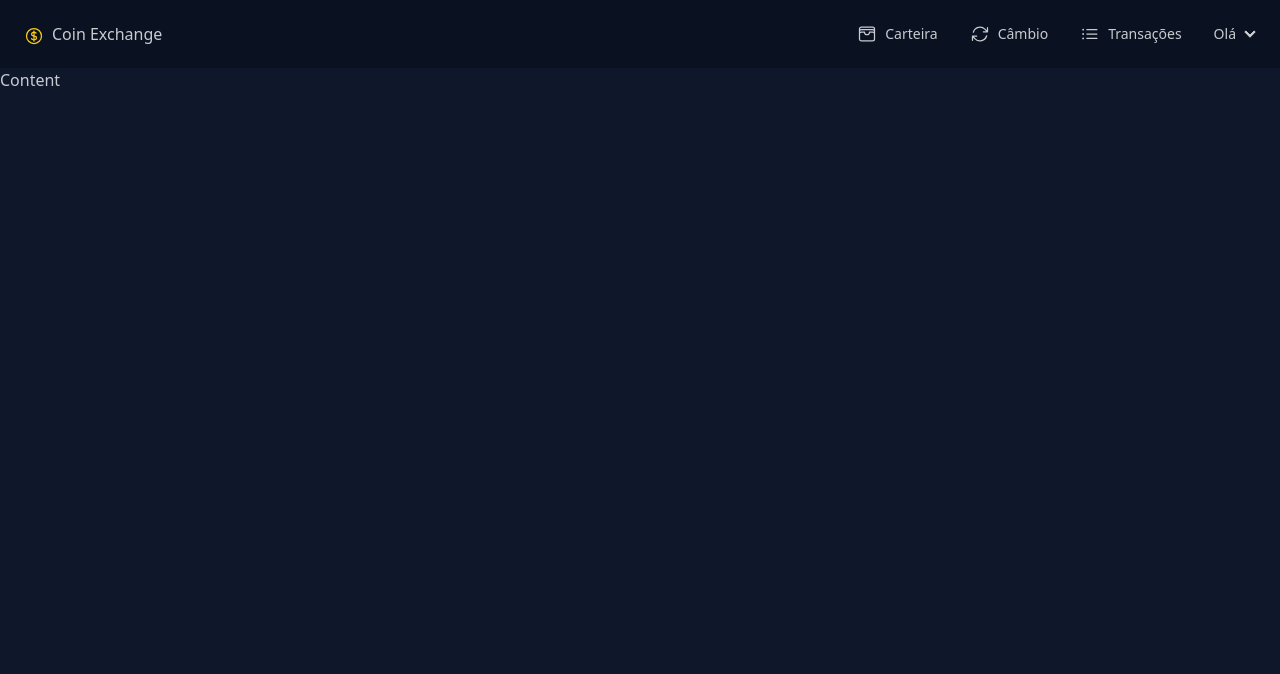
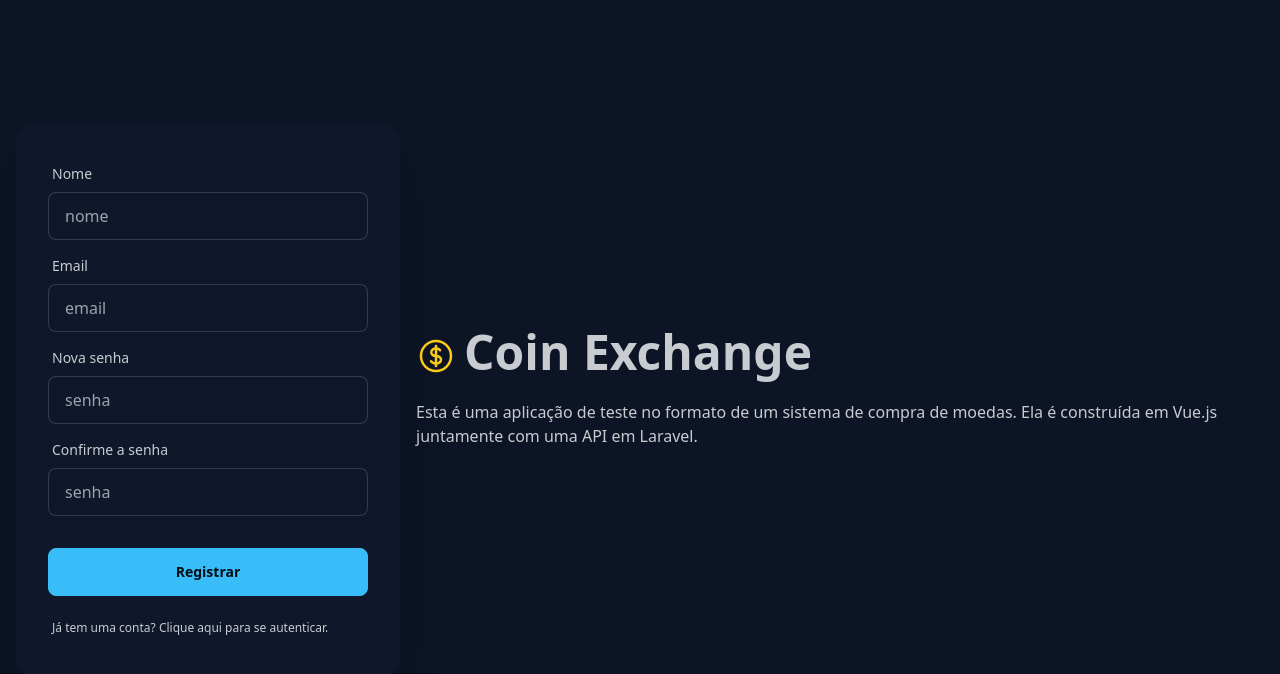
Before and after one commit to filipedanielski/coin-exchange, a Vue app: page /register in a window 1280 px wide. Before the commit this address led to /. Shown: the top 674 px of the page. Built offline with nearby package versions, Linux system fonts and the light colour scheme; no server answers; the HTML template or start-up script is replaced by a standard one.

Commit message:
add register view

```diff
--- a/src/App.vue
+++ b/src/App.vue
@@ -1,13 +1,5 @@
-<script setup>
-// import { Nav } from '@/components';
-</script>
-
 <template>
-    <div>
-    <!-- <div class="app-container" :class="authStore.user && 'bg-red'"> -->
-        <!-- <Nav /> -->
-        <!-- <div class="container pt-4 pb-4"> -->
-            <router-view />
-        <!-- </div> -->
-    </div>
+  <div>
+    <router-view />
+  </div>
 </template>
--- a/src/components/Layout.vue
+++ b/src/components/AuthLayout.vue
@@ -142,7 +142,7 @@ async function logout() {
         </div>
       </div>
       <!-- Page content here -->
-      Content
+      <slot></slot>
     </div>
     <div class="drawer-side">
       <label
--- a/src/router/index.js
+++ b/src/router/index.js
@@ -6,9 +6,9 @@ export const router = createRouter({
     routes: [
         { path: '/', component: () => import("@/views/Wallet.vue") },
         { path: "/login", component: () => import("@/views/auth/Login.vue") },
-        // { path: "register", component: () => import("../views/auth/Register.vue") },
-        // { path: "exchange", component: () => import("../views/auth/Exchange.vue") },
-        // { path: "transactions", component: () => import("../views/auth/Transactions.vue") },
+        { path: "/register", component: () => import("@/views/auth/Register.vue") },
+        // { path: "/exchange", component: () => import("../views/auth/Exchange.vue") },
+        // { path: "/transactions", component: () => import("../views/auth/Transactions.vue") },
         // catch all redirect to home page
         { path: '/:pathMatch(.*)*', redirect: '/' }
     ]
--- a/src/views/Wallet.vue
+++ b/src/views/Wallet.vue
@@ -1,13 +1,8 @@
 <script setup>
 import axios from "@/helpers/axios";
 import { ref } from "vue";
-import Layout from "@/components/Layout.vue";
+import Layout from "@/components/AuthLayout.vue";
 
-// axios.get("http://localhost/api/user").then((response) => {
-//   // user is authenticated
-//   console.log("success");
-//   console.log(response); // should output user details.
-// });
 </script>
 
-<template><Layout/></template>
+<template><Layout> Carteira </Layout></template>
--- a/src/views/auth/Login.vue
+++ b/src/views/auth/Login.vue
@@ -83,8 +83,8 @@ async function login() {
           </div>
           <div class="mt-2 form-control">
             <label class="label">
-              <a href="#" class="label-text-alt link link-hover"
-                >Não tem uma conta? Clique aqui para se registrar.</a
+              <router-link to="/register" class="label-text-alt link link-hover"
+                >Não tem uma conta? Clique aqui para se registrar.</router-link
               >
             </label>
           </div>
--- a/src/views/auth/Register.vue
+++ b/src/views/auth/Register.vue
@@ -1 +1,126 @@
-<template></template>
+<script setup>
+import axios from "@/helpers/axios";
+import { ref } from "vue";
+import { router } from "@/router";
+
+const form = ref({
+  name: null,
+  email: null,
+  password: null,
+  password_confirmation: null,
+});
+async function register() {
+  try {
+    await axios.post("/register", form.value);
+    router.push("/");
+  } catch (err) {
+    console.log("failure");
+    console.log(err);
+    // error.value = err;
+  }
+}
+</script>
+
+<template>
+  <div class="min-h-screen hero bg-base-200">
+    <div class="flex-col hero-content lg:flex-row-reverse">
+      <div class="text-center lg:text-left">
+        <h1 class="flex space-x-2 text-5xl font-bold">
+          <svg
+            xmlns="http://www.w3.org/2000/svg"
+            fill="none"
+            viewBox="0 0 24 24"
+            stroke-width="1.5"
+            stroke="currentColor"
+            class="self-end w-10 h-10 stroke-yellow-400"
+          >
+            <path
+              stroke-linecap="round"
+              stroke-linejoin="round"
+              d="M12 6v12m-3-2.818.879.659c1.171.879 3.07.879 4.242 0 1.172-.879 1.172-2.303 0-3.182C13.536 12.219 12.768 12 12 12c-.725 0-1.45-.22-2.003-.659-1.106-.879-1.106-2.303 0-3.182s2.9-.879 4.006 0l.415.33M21 12a9 9 0 1 1-18 0 9 9 0 0 1 18 0Z"
+            />
+          </svg>
+          <span> Coin Exchange </span>
+        </h1>
+        <p class="py-6">
+          Esta é uma aplicação de teste no formato de um sistema de compra de
+          moedas. Ela é construída em Vue.js juntamente com uma API em Laravel.
+        </p>
+      </div>
+      <div class="w-full max-w-sm shadow-2xl card shrink-0 bg-base-100">
+        <form @submit.prevent="register" class="card-body">
+          <div class="form-control">
+            <label class="label">
+              <span class="label-text">Nome</span>
+            </label>
+            <input
+              v-model="form.name"
+              id="name"
+              name="name"
+              type="name"
+              autocomplete="off"
+              placeholder="nome"
+              class="input input-bordered"
+              required
+            />
+          </div>
+          <div class="form-control">
+            <label class="label">
+              <span class="label-text">Email</span>
+            </label>
+            <input
+              v-model="form.email"
+              id="email"
+              name="email"
+              type="email"
+              autocomplete="email"
+              placeholder="email"
+              class="input input-bordered"
+              required
+            />
+          </div>
+          <div class="form-control">
+            <label class="label">
+              <span class="label-text">Nova senha</span>
+            </label>
+            <input
+              v-model="form.password"
+              type="password"
+              id="password"
+              name="password"
+              autocomplete="new-password"
+              placeholder="senha"
+              class="input input-bordered"
+              required
+            />
+          </div>
+          <div class="form-control">
+            <label class="label">
+              <span class="label-text">Confirme a senha</span>
+            </label>
+            <input
+              v-model="form.password_confirmation"
+              type="password"
+              id="password_confirmation"
+              name="password_confirmation"
+              autocomplete="new-password"
+              placeholder="senha"
+              class="input input-bordered"
+              required
+            />
+          </div>
+          <div class="mt-6 form-control">
+            <button class="btn btn-primary">Registrar</button>
+          </div>
+          <div class="mt-2 form-control">
+            <label class="label">
+              <router-link to="/login" class="label-text-alt link link-hover"
+                >Já tem uma conta? Clique aqui para se autenticar.</router-link
+              >
+            </label>
+          </div>
+        </form>
+      </div>
+    </div>
+  </div>
+</template>
```
